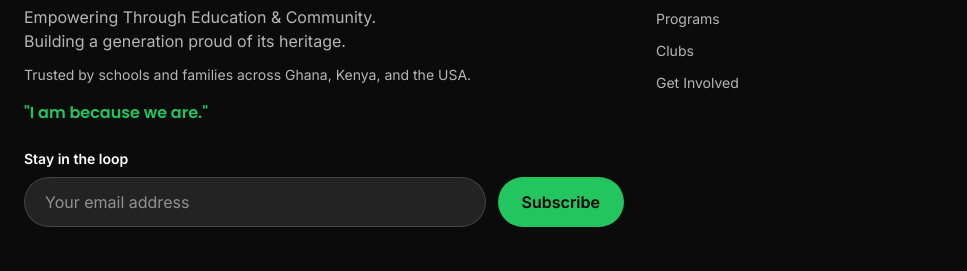
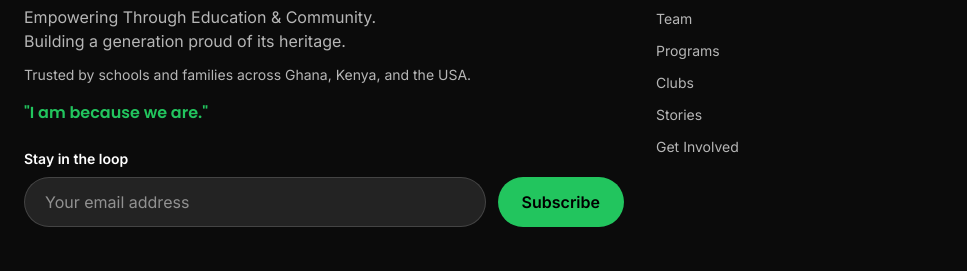
Before and after one commit to kixel-dkc/NGO, a website: page index.html in a window 1280 px wide. Shown: the part 9375-9646 px from the top of the page, 0-967 px from the left. Drawn offline with Linux system fonts and the light colour scheme.

Commit message:
Give team and testimonials sections anchor ids and add to footer navigation

```diff
--- a/index.html
+++ b/index.html
@@ -303,7 +303,7 @@
     </section>
 
     <!-- Team Section -->
-    <section class="py-16 md:py-24 bg-paper">
+    <section id="team" class="py-16 md:py-24 bg-paper">
         <div class="max-w-7xl mx-auto px-6">
             <div class="max-w-2xl">
                 <span class="eyebrow text-red-600">Our Team</span>
@@ -441,7 +441,7 @@
     </section>
 
     <!-- Testimonials Section -->
-    <section class="py-16 md:py-24 bg-white">
+    <section id="stories" class="py-16 md:py-24 bg-white">
         <div class="max-w-7xl mx-auto px-6">
             <div class="max-w-2xl">
                 <span class="eyebrow text-red-600">Stories From Our Community</span>
@@ -707,8 +707,10 @@
                 <h4 class="text-white text-sm font-semibold uppercase tracking-widest mb-4">Explore</h4>
                 <ul class="space-y-3 text-sm">
                     <li><a href="#about" class="hover:text-white transition">About</a></li>
+                    <li><a href="#team" class="hover:text-white transition">Team</a></li>
                     <li><a href="#programs" class="hover:text-white transition">Programs</a></li>
                     <li><a href="#clubs" class="hover:text-white transition">Clubs</a></li>
+                    <li><a href="#stories" class="hover:text-white transition">Stories</a></li>
                     <li><a href="#involve" class="hover:text-white transition">Get Involved</a></li>
                 </ul>
             </div>
```
